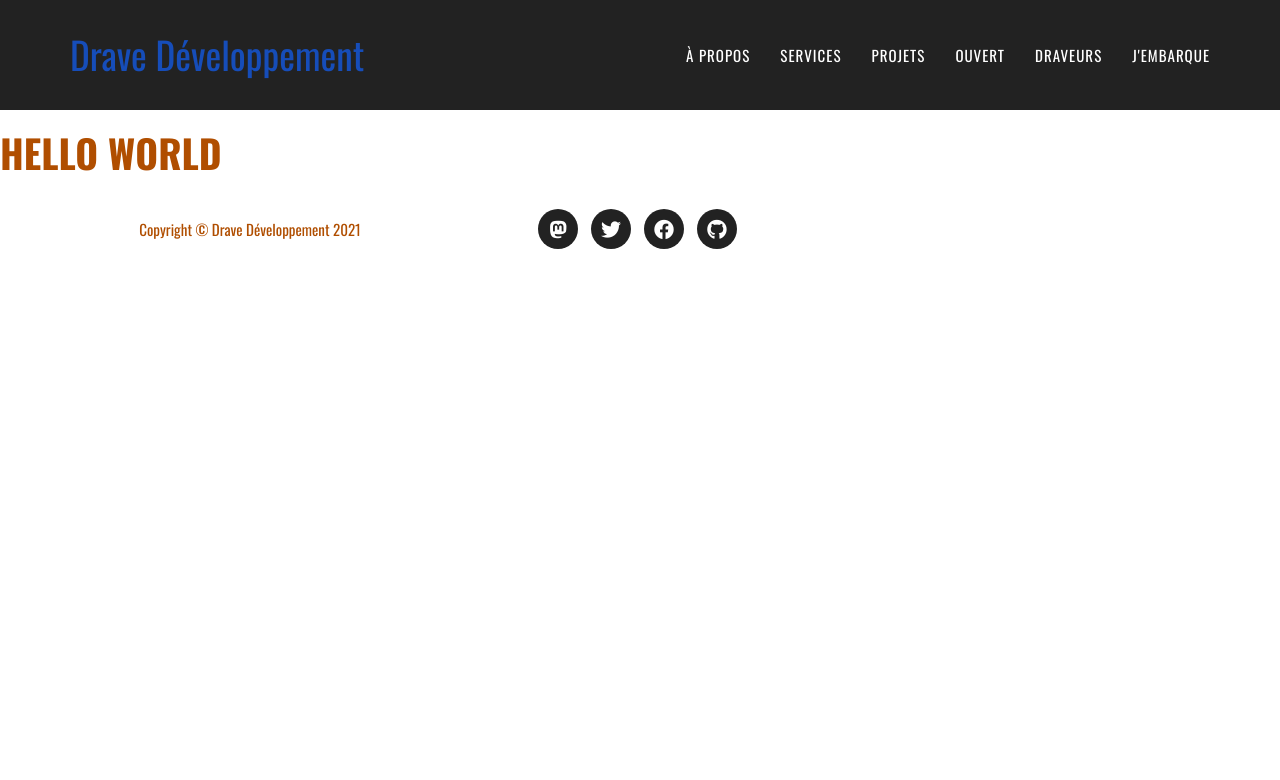
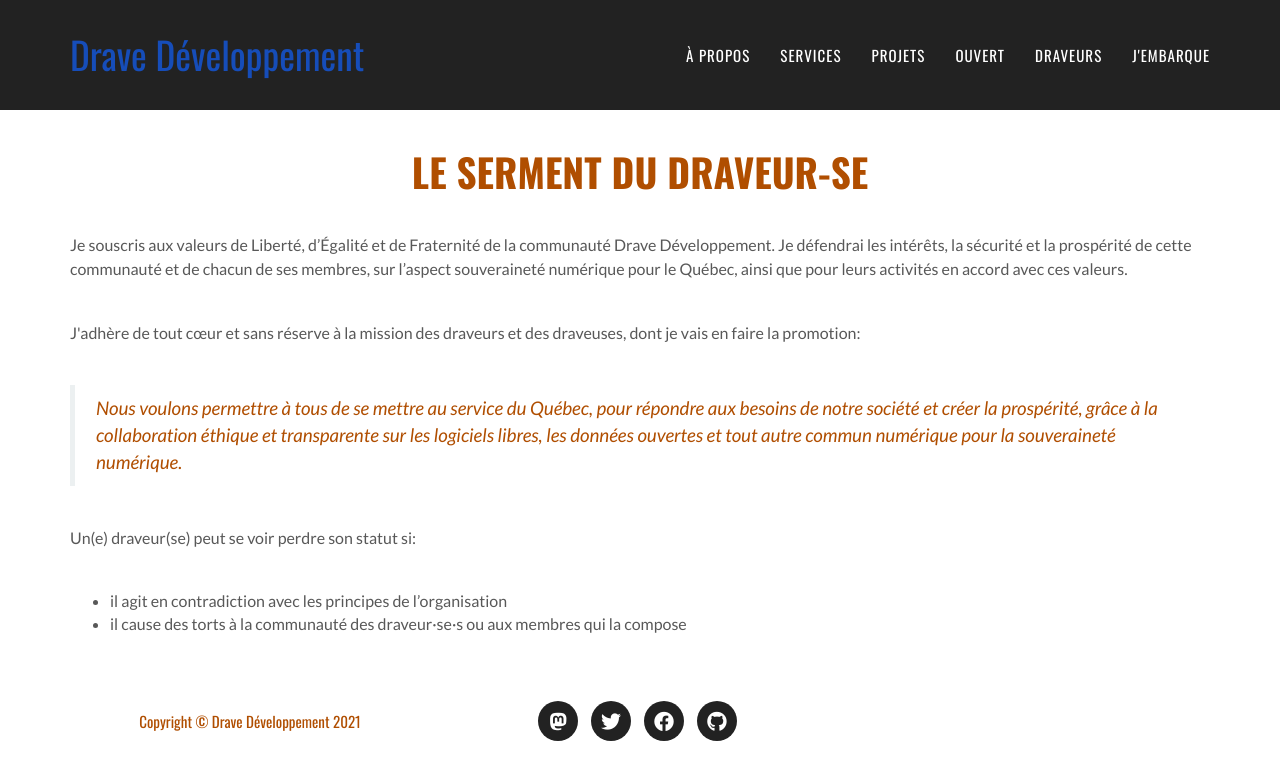
Before and after one commit to dravedev/serment, a Jekyll site: the page built from index.html, in a window 1280 px wide. Shown: the top 780 px of the page. Built offline with Jekyll 4.4.1, drawn with Linux system fonts in a browser that asks for light colours.

Commit message:
text format on the page

```diff
--- /dev/null
+++ b/_data/serment.yml
@@ -0,0 +1,13 @@
+title: Le Serment du Draveur-se
+
+# note: the <foo> tag in front of some paragraphs is just to determine what kind of content this paragraph is. When displayed, stripping this fake tag and add the real relevent html tag
+text: [
+  "Je souscris aux valeurs de Liberté, d’Égalité et de Fraternité de la communauté Drave Développement. Je défendrai les intérêts, la sécurité et la prospérité de cette communauté et de chacun de ses membres, sur l’aspect souveraineté numérique pour le Québec, ainsi que pour leurs activités en accord avec ces valeurs. ",
+  "J'adhère de tout cœur et sans réserve à la mission des draveurs et des draveuses, dont je vais en faire la promotion: ",
+  "<q>Nous voulons permettre à tous de se mettre au service du Québec, pour répondre aux besoins de notre société et créer la prospérité, grâce à la collaboration éthique et transparente sur les logiciels libres, les données ouvertes et tout autre commun numérique pour la souveraineté numérique.",
+  "Un(e) draveur(se) peut se voir perdre son statut si: ",
+  "<ul>",
+  "<li>il agit en contradiction avec les principes de l’organisation",
+  "<li>il cause des torts à la communauté des draveur·se·s ou aux membres qui la compose",
+  "</ul>"
+]
--- a/index.html
+++ b/index.html
@@ -4,7 +4,32 @@ layout: default
 ---
 
 <main class="serment">
+  <h1 class="serment-title serment-section text-center">{{ site.data.serment.title }}</h1>
 
-  <h1>HELLO WORLD</h1>
+  <div class="serment-main serment-section">
+      {% for txt in site.data.serment.text %}
+        {% assign first_char = txt | slice: 0 %}
+            {% if  first_char == "<" %}
+                {% assign second_char = txt | slice: 1 %}
+                {% if second_char == "q" %}
+                    {% assign quote_txt = txt | replace: "<q>", '<blockquote class="serment-quote">' | append: "</blockquote>" %}
+                    {{  quote_txt  }}
+                {% elsif second_char == "l" %}
+                    {{ txt | replace: "<li>", '<li class="serment-list-item text-muted">' | append: "</li>" }}
+                {% else %}
+                    {{ txt }}
+                {% endif %}
+            {% else %}
+                <p class="serment-txt serment-section text-muted">
+                    {{ txt }}
+                </p>
+            {% endif %}
+      {% endfor %}
+  </div>
+
+  <div class="serment-sign serment-section">
+
+  </div>
+
 
 </main>
--- a/style.css
+++ b/style.css
@@ -5,3 +5,49 @@ layout: style
 body {
     padding-top: 110px;
 }
+
+.serment {
+    margin: 0 auto;
+}
+
+@media screen and (max-width: 768px) {
+    .serment {
+        margin: auto 15px;
+    }
+}
+
+
+@media screen and (min-width: 768px) {
+    .serment {
+        width: 750px;
+    }
+}
+
+@media screen and (min-width: 992px) {
+    .serment {
+        width: 970px;
+    }
+}
+
+@media screen and (min-width: 1200px) {
+    .serment {
+        width: 1140px;
+    }
+}
+
+.serment-section {
+    margin-top: 40px;
+    margin-bottom: 40px;
+}
+
+.serment-main {
+    font-size: 16px;
+}
+
+.serment-quote {
+    font-style: italic;
+}
+
+.serment-list-item {
+    font-size: 1em;
+}
```
Also changed, not shown: README.md.
